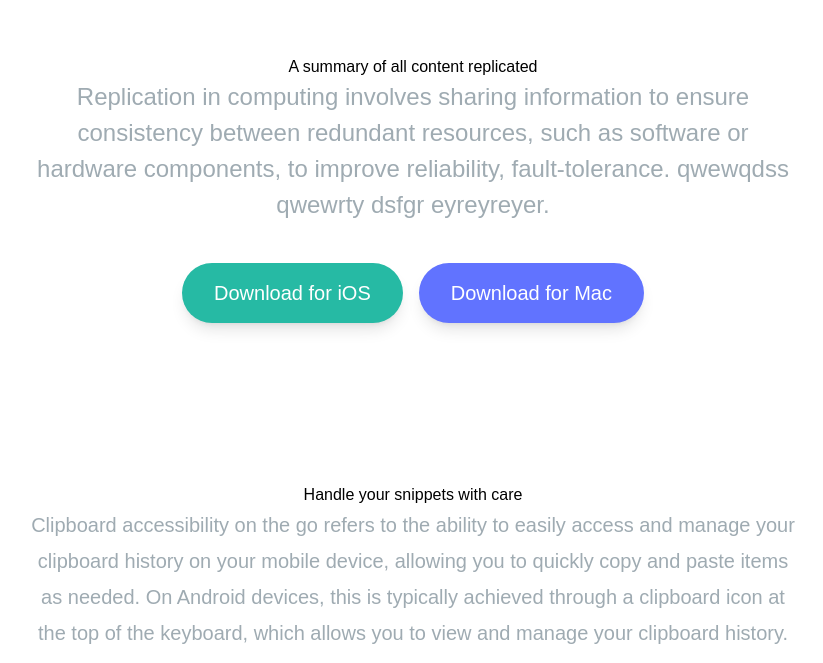
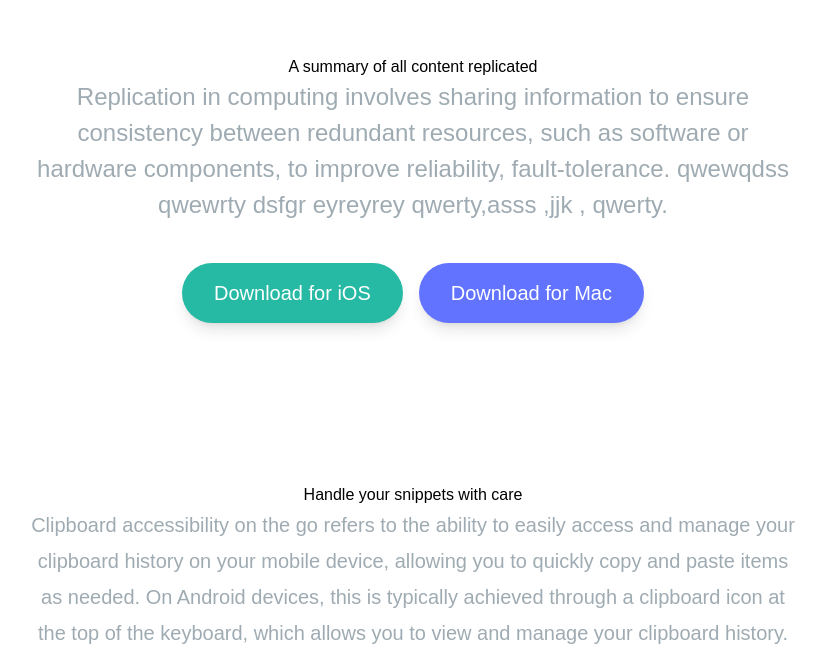
Before and after one commit to CharlesVitero/appdev-midterm., a plain HTML site: page index.html in a window 1280 px wide. Shown: the part 137-800 px from the top of the page, without its empty margins (227-1050 px from the left). Drawn offline with nearby package versions, Linux system fonts and the light colour scheme; files that its build step writes are made by us from their sources; a web font is replaced by a local one.

Commit message:
Update index.html

```diff
--- a/index.html
+++ b/index.html
@@ -28,7 +28,7 @@
         <p>A summary of all content replicated</p>
 
         <p class="mb-10 text-2xl section-content">
-          Replication in computing involves sharing information to ensure consistency between redundant resources, such as software or hardware components, to improve reliability, fault-tolerance. qwewqdss qwewrty dsfgr eyreyreyer.
+          Replication in computing involves sharing information to ensure consistency between redundant resources, such as software or hardware components, to improve reliability, fault-tolerance. qwewqdss qwewrty dsfgr eyreyrey qwerty,asss ,jjk , qwerty.
         </p>
 
         <!-- Button Container -->
```
